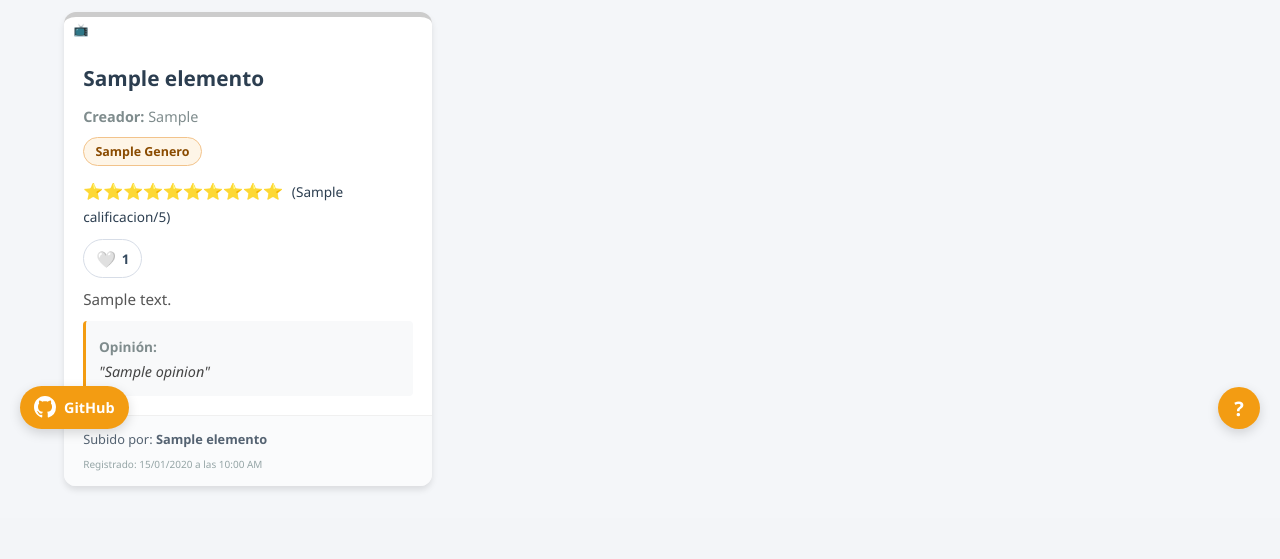
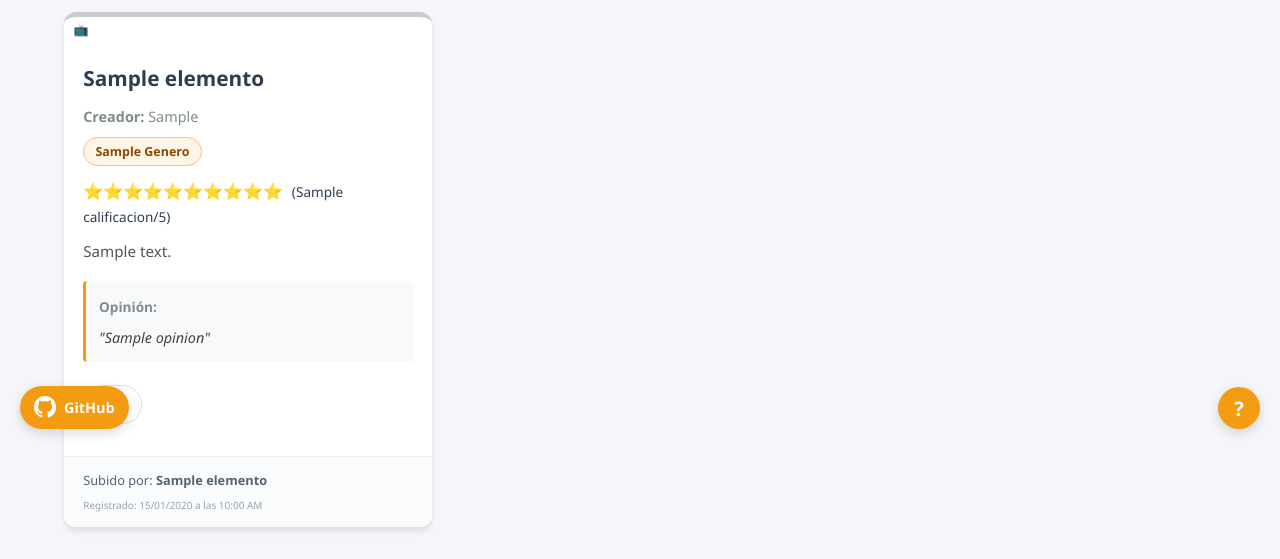
Before and after one commit to Andrey-Enrique-GM/Chihuahuateca, a Flask app: template templates/index.html in a window 1280 px wide. Shown: the part 351-910 px from the top of the page. Before the commit the page ends 841 px from the top, so only its background shows below. Run offline with Flask 3, Linux system fonts and the light colour scheme; the template is opened without the code that fills it: most values are stand-ins (such as "Sample title", 1, 10 or a date in 2020).

Commit message:
33, mas mejoras y correcciones en la interfaz principal

```diff
--- a/app.py
+++ b/app.py
@@ -58,6 +58,7 @@ def ruta_perfil():
     total_libros = sum(1 for e in mis_elementos if e.tipo == 'libro')
     total_peliculas = sum(1 for e in mis_elementos if e.tipo == 'pelicula')
     total_series = sum(1 for e in mis_elementos if e.tipo == 'serie')
+    total_likes_recibidos = sum(e.total_likes for e in mis_elementos)
 
     # Promedio de calificacion dada por el usuario
     if total_aportes > 0:
@@ -70,7 +71,8 @@ def ruta_perfil():
         'libros': total_libros,
         'peliculas': total_peliculas,
         'series': total_series,
-        'promedio_nota': promedio_calificacion
+        'promedio_nota': promedio_calificacion,
+        'likes_recibidos': total_likes_recibidos
     }
 
     return render_template('profile.html', usuario=usuario, logs=actividad, stats=estadisticas)
--- a/static/css/style.css
+++ b/static/css/style.css
@@ -529,14 +529,16 @@ body {
     padding: 0.8rem;
     border-left: 3px solid var(--chihuahua-light);
     border-radius: 4px;
-    margin-top: auto;
+    margin-top: 0.5rem;
 }
 .tarjeta-opinion strong { font-size: 0.85rem; color: #7f8c8d; }
-.texto-opinion { font-style: italic; font-size: 0.9rem; color: #444; }
+.texto-opinion { font-style: italic; font-size: 0.9rem; color: #444; margin: 0.4rem 0 0; }
 
 .tarjeta-like-container {
     display: flex;
     justify-content: flex-start;
+    margin-top: 0.85rem;
+    margin-bottom: 0.85rem;
 }
 
 .btn-like {
--- a/templates/index.html
+++ b/templates/index.html
@@ -153,6 +153,7 @@
 
                         <div class="tarjeta-cuerpo">
                             <h3 class="tarjeta-titulo">{{ elemento.titulo }}</h3>
+
                             <p class="tarjeta-creador">
                                 <strong>
                                     {% if elemento.tipo == 'libro' %}
@@ -175,18 +176,18 @@
                                 <span class="numero-nota">({{ elemento.calificacion }}/5)</span>
                             </div>
 
+                            <p class="tarjeta-descripcion">{{ elemento.descripcion }}</p>
+
+                            <div class="tarjeta-opinion">
+                                <strong>Opinión:</strong>
+                                <p class="texto-opinion">"{{ elemento.opinion }}"</p>
+                            </div>
+
                             <div class="tarjeta-like-container">
                                 <button type="button" class="btn-like {% if elemento.le_gusta_usuario %}liked{% endif %}" data-elemento-id="{{ elemento.id }}" data-liked="{{ 'true' if elemento.le_gusta_usuario else 'false' }}" aria-label="Me gusta">
                                     <span class="icon-like">{% if elemento.le_gusta_usuario %}❤️{% else %}🤍{% endif %}</span>
                                     <span class="like-count">{{ elemento.total_likes }}</span>
                                 </button>
-                            </div>
-
-                            <p class="tarjeta-descripcion">{{ elemento.descripcion }}</p>
-
-                            <div class="tarjeta-opinion">
-                                <strong>Opinión:</strong>
-                                <p class="texto-opinion">"{{ elemento.opinion }}"</p>
                             </div>
                         </div>
 
```
